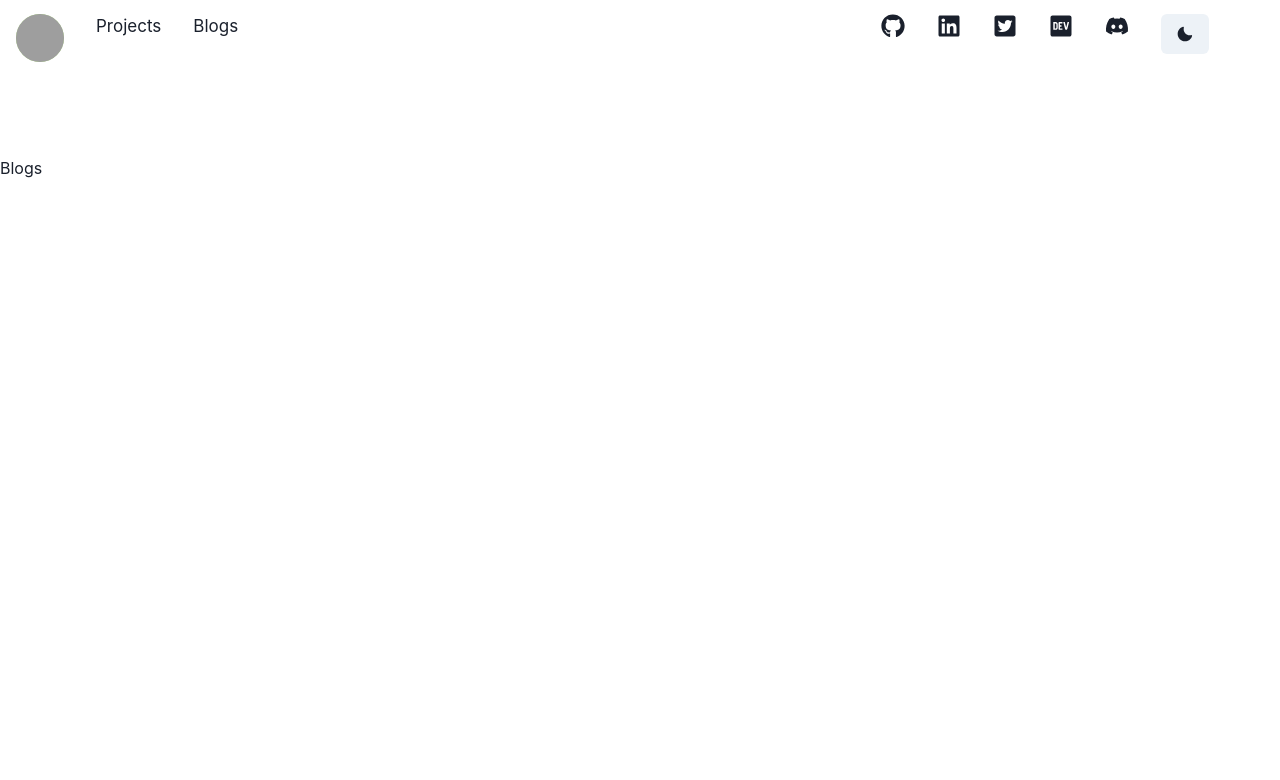
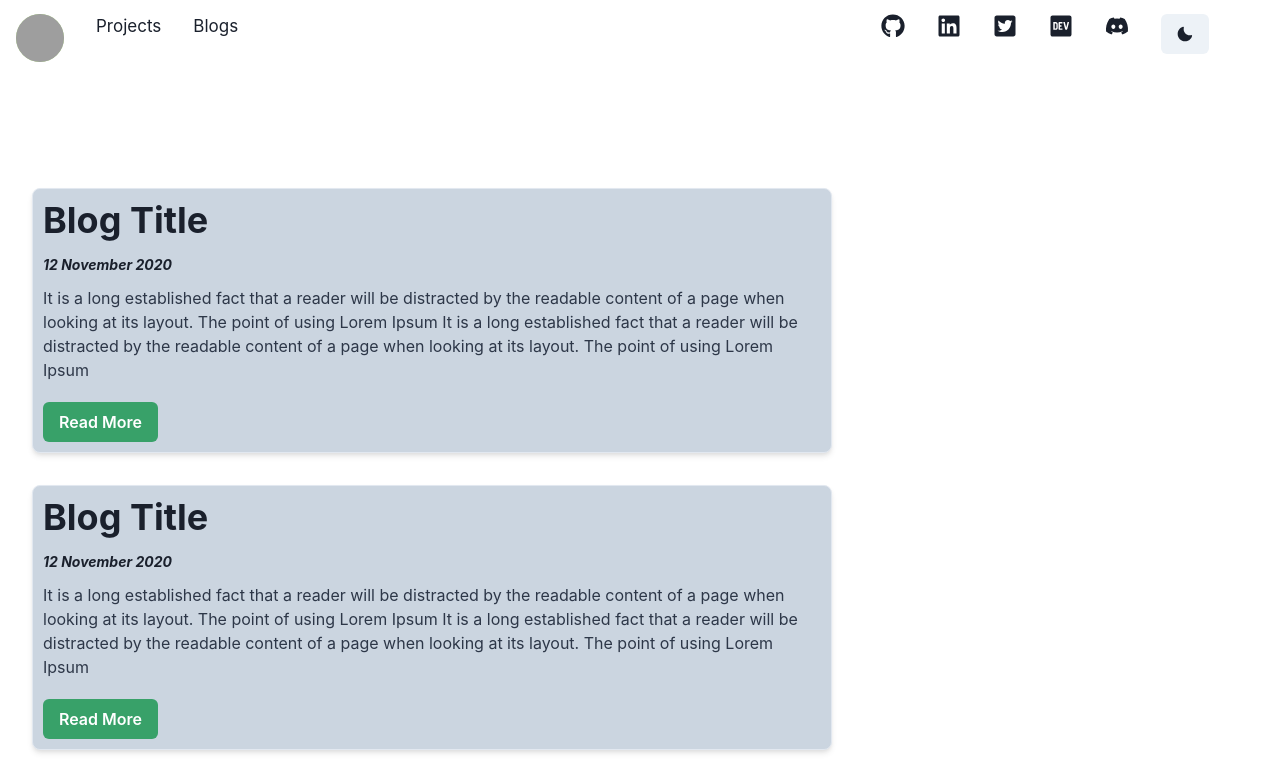
Before and after one commit to sanketshevkar/Portfolio, a Next.js app: page /blogs in a window 1280 px wide. Shown: the top 780 px of the page. Built offline with nearby package versions, Linux system fonts and the light colour scheme; grey boxes are pictures that could not be loaded.

Commit message:
feat(*): blogs tab
Signed-off-by: Sanket Shevkar <shevkar.sanket@gmail.com>

```diff
--- /dev/null
+++ b/components/Blog/Card.js
@@ -0,0 +1,22 @@
+import { Flex, Box, Heading, Text, Button, Link, useColorModeValue } from '@chakra-ui/react';
+
+function Card(props) {
+  const boxBackground = useColorModeValue("gray.300", "black");
+  const textColor = useColorModeValue("gray.700", "gray.500");
+    return(
+      <Flex>
+        <Box margin="auto" bgColor={boxBackground} shadow="md" maxWidth="800px" minheight="210px" borderWidth="1px" borderRadius="lg" overflow="hidden">
+          <Heading margin="10px">{props.blog.topic}</Heading>
+          <Text margin="10px" fontSize="sm" as="i"><b>{props.blog.date}</b></Text>
+          <Text color={textColor} margin="10px" fontSize="md">
+            {props.blog.description}
+          </Text>
+          <Button margin="10px" colorScheme="green">
+            <Link href={props.blog.link} External>Read More</Link>
+          </Button>
+        </Box>
+      </Flex>
+    )
+}
+
+export default Card
--- a/components/Project/Card.js
+++ b/components/Project/Card.js
@@ -7,7 +7,7 @@ function Card(props) {
     const textColor = useColorModeValue("gray.700", "gray.500");
 
     return (
-            <Box margin="2rem" display="inline-block" w={300} h={250} bgColor={boxBackground} borderWidth="1px" borderRadius="lg" overflow="hidden">
+            <Box margin="2rem" shadow="md" display="inline-block" w={300} h={250} bgColor={boxBackground} borderWidth="1px" borderRadius="lg" overflow="hidden">
                 <Heading margin="10px">{props.project.name}</Heading>
                 <Text color={textColor} margin="10px" fontSize="sm">
                  {props.project.description}
@@ -15,7 +15,7 @@ function Card(props) {
                 <Flex>
                     <Badges stack={props.project.stack}>Tech</Badges>
                 </Flex>
-                <Flex style={{margin: '10px'}}>
+                <Flex margin="10px">
                     <Button marginRight="1rem" colorScheme="green">
                         <Link href={`${props.project.github}`} External>Github</Link>
                     </Button>
--- a/data.json
+++ b/data.json
@@ -35,5 +35,32 @@
             "website": "https://github.com/sanketshevkar/Debately",
             "stack": [{"tech": "tech", "color": "teal"}, {"tech": "tech", "color": "green"}, {"tech": "tech", "color": "red"}, {"tech": "tech", "color": "black"}]
         }
+    ],
+
+    "blogsList": [
+        {
+            "topic": "Blog Title",
+            "date": "12 November 2020",
+            "description": "It is a long established fact that a reader will be distracted by the readable content of a page when looking at its layout. The point of using Lorem Ipsum It is a long established fact that a reader will be distracted by the readable content of a page when looking at its layout. The point of using Lorem Ipsum",
+            "link": "https://github.com/sanketshevkar/Debately"
+        },
+        {
+            "topic": "Blog Title",
+            "date": "12 November 2020",
+            "description": "It is a long established fact that a reader will be distracted by the readable content of a page when looking at its layout. The point of using Lorem Ipsum It is a long established fact that a reader will be distracted by the readable content of a page when looking at its layout. The point of using Lorem Ipsum",
+            "link": "https://github.com/sanketshevkar/Debately"
+        },
+        {
+            "topic": "Blog Title",
+            "date": "12 November 2020",
+            "description": "It is a long established fact that a reader will be distracted by the readable content of a page when looking at its layout. The point of using Lorem Ipsum It is a long established fact that a reader will be distracted by the readable content of a page when looking at its layout. The point of using Lorem Ipsum",
+            "link": "https://github.com/sanketshevkar/Debately"
+        },
+        {
+            "topic": "Blog Title",
+            "date": "12 November 2020",
+            "description": "It is a long established fact that a reader will be distracted by the readable content of a page when looking at its layout. The point of using Lorem Ipsum It is a long established fact that a reader will be distracted by the readable content of a page when looking at its layout. The point of using Lorem Ipsum",
+            "link": "https://github.com/sanketshevkar/Debately"
+        }
     ]
 }
--- a/pages/blogs.js
+++ b/pages/blogs.js
@@ -1,10 +1,20 @@
-import React from 'react'
+import Head from 'next/head';
+import { Stack, Flex } from '@chakra-ui/react';
+import Card from '../components/Blog/Card';
+import data from '../data.json';
 
 function blogs() {
     return (
-        <div>
-            Blogs
-        </div>
+        <Flex>
+            <Head>
+                <title>Blogs</title>
+                <meta property="og:title" content="My page title" key="title" />
+                <link rel="icon" href="https://i.imgur.com/r84NYEK.png" />
+            </Head>
+            <Stack margin="2rem" spacing={8}>
+                {data.blogsList.map((blog)=><Card blog={blog} />)}
+            </Stack>
+        </Flex>
     )
 }
 
```
